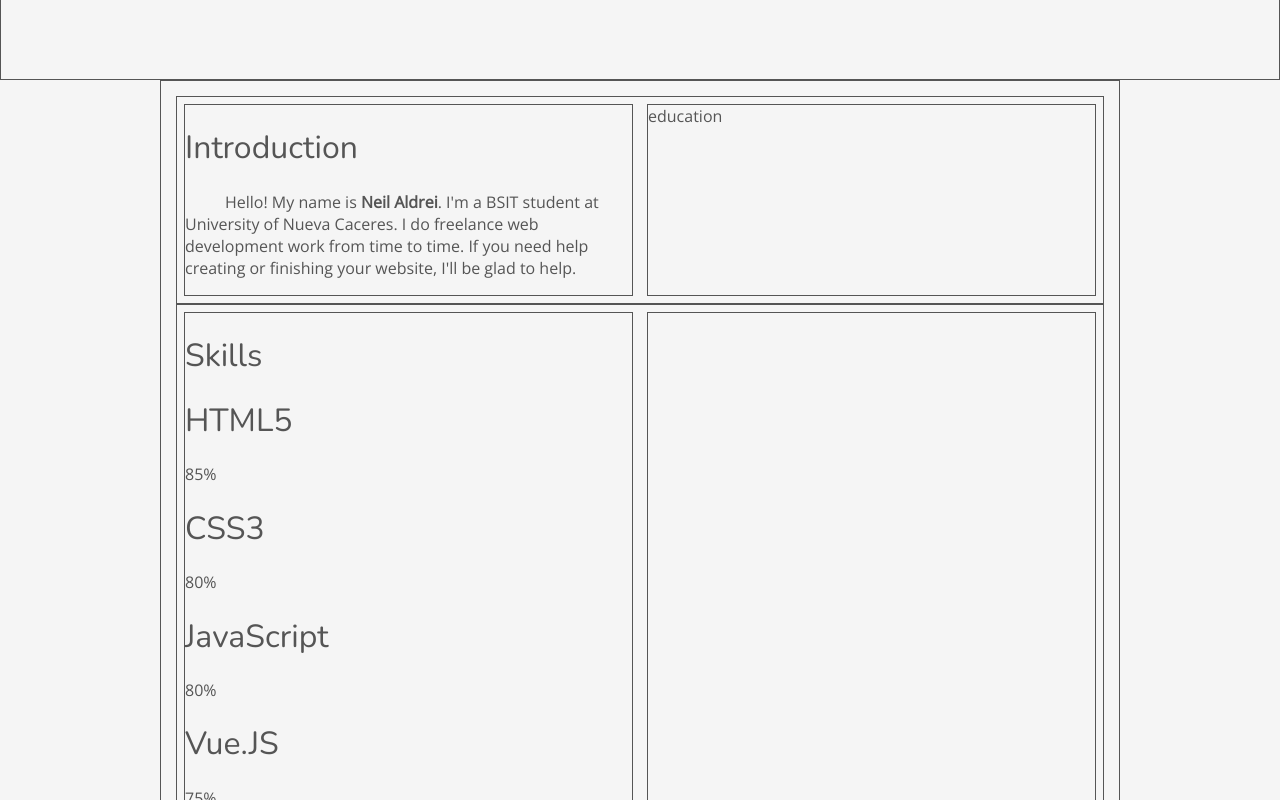
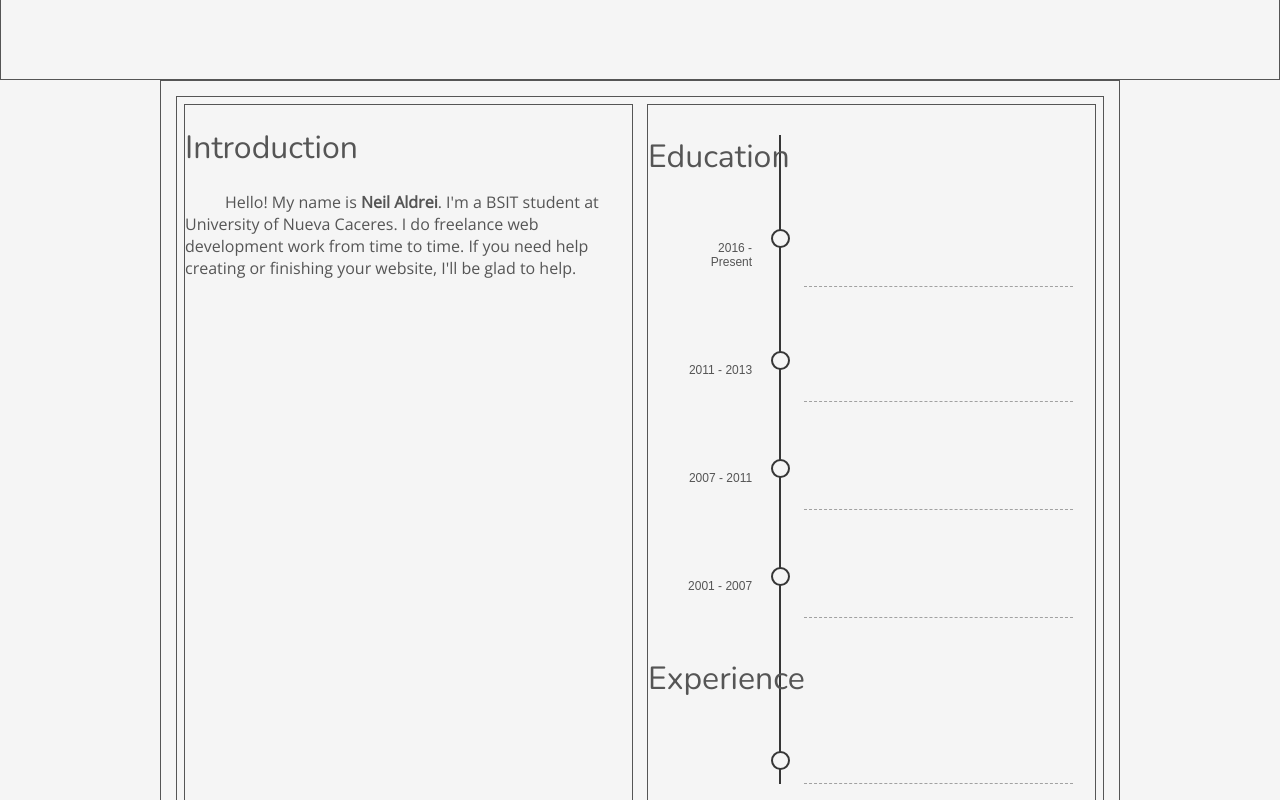
Before and after one commit to neilaldreiii/neilaldrei, a Vue app: page / in a window 1280 px wide. Shown: the part 720-1520 px from the top of the page. Built offline with nearby package versions, Linux system fonts and the light colour scheme.

Commit message:
timeline partially done

```diff
--- a/src/assets/css/main.css
+++ b/src/assets/css/main.css
@@ -33,3 +33,57 @@
 /*
 * Banner - END -
 */
+
+
+/*
+* Timeline
+*/
+.timeline { /* Timeline Container */
+    position: relative;
+    margin: 30px auto;
+}
+
+.timeline::after { /* Actual Time"LINE" */
+    content: '';
+    position: absolute;
+    width: 2px;
+    background-color: #363636;
+    top: 0;
+    bottom: 0;
+    left: 30%;
+    margin-left: -3px;
+    z-index: -1;
+}
+.timeline-item { /* Container for descriptions / date /etc */
+    display: flex;
+    flex-flow: row;
+    margin: 10px 0;
+}
+.date {
+    position: relative;
+    background-color: inherit;
+    width: 30%;
+    padding: 30px;
+    text-align: right;
+}
+.date::after { /* Timeline DOT */
+    content: '';
+    position: absolute;
+    width: 15px;
+    height: 15px;
+    right: -8px;
+    background-color: #F5F5F5;
+    border: 2px solid #363636;
+    top: 30px;
+    border-radius: 50%;
+    z-index: 1;
+}
+.description {
+    width: 60%;
+    margin: auto;
+    padding: 20px;
+    border-bottom: 1px dashed rgb(161, 161, 161);
+}
+.timeline .location {
+    font-size: 10pt;
+}
--- a/src/components/Timeline.vue
+++ b/src/components/Timeline.vue
@@ -1,17 +1,106 @@
 <template>
     <div class="app-timeline">
         <div class="timeline">
-            education
+            <header>
+                <h1>Education</h1>
+            </header>
+            <div class="timeline-item" v-for="edu in educations" :key="edu.index">
+                <div class="date">
+                    <h3 style="font-size: 9pt;">{{ edu.date }}</h3>
+                </div>
+                <div class="description">
+                    <h1>
+                        <!-- title -->
+                    </h1>
+                    <p>
+                        <!-- Degree -->
+                    </p>
+                    <p>
+                        <!-- Location -->
+                    </p>
+                </div>
+            </div>
+            <header>
+                <h1>Experience</h1>
+            </header>
+            <div class="timeline-item">
+                <div class="date">
+                    <!-- Timeline Date -->
+                </div>
+                <div class="description">
+                    <h1>
+                        <!-- title -->
+                    </h1>
+                    <p>
+                        <!-- Degree -->
+                    </p>
+                    <p>
+                        <!-- Location -->
+                    </p>
+                </div>
+            </div>
         </div>
     </div>
 </template>
 
 <script>
 export default {
-
+    name: "timeline",
+    data() {
+        return {
+            educations: [
+                {
+                    school: "University Of Nueva Caceres",
+                    date: "2016 - Present",
+                    degree: "Bachelor of Science in Information Technology",
+                    location: "Naga City, Camarines Sur, PH"
+                },
+                {
+                    school: "Naga College Foundation",
+                    date: "2011 - 2013",
+                    degree: "Bachelor Of Science in Criminology",
+                    location: "Naga City, Camarines Sur, PH"
+                },
+                {
+                    school: "Naga College Foundation",
+                    date: "2007 - 2011",
+                    degree: "High School",
+                    location: "Naga City, Camarines Sur, PH"
+                },
+                {
+                    school: "Naga Central School I",
+                    date: "2001 - 2007",
+                    degree: "Elementary",
+                    location: "Naga City, Camarines Sur, PH"
+                }
+            ],
+            experience: [
+                {
+                    company: "Triton Swim Club",
+                    date: "Jul 2018 - Nov 2018",
+                    position: "Freelancer - Full Stack Developer",
+                    location: "Naga City, Camarines Sur, PH"
+                },
+                {
+                    company: "MAADD'S Enterprise",
+                    date: "June 2018",
+                    position: "Freelancer - Full Stack Developer",
+                    location: "Naga City, Camarines Sur, PH"
+                },
+                {
+                    company: "JTTNet",
+                    date: "2015 - Present",
+                    position: "Data Encoder",
+                    location: "Naga City, Camarines Sur, PH"
+                }
+            ]
+        }
+    }
 }
 </script>
 
-<style>
-
+<style scoped>
+.date h3{
+    font-family: sans-serif;
+}
 </style>
```
